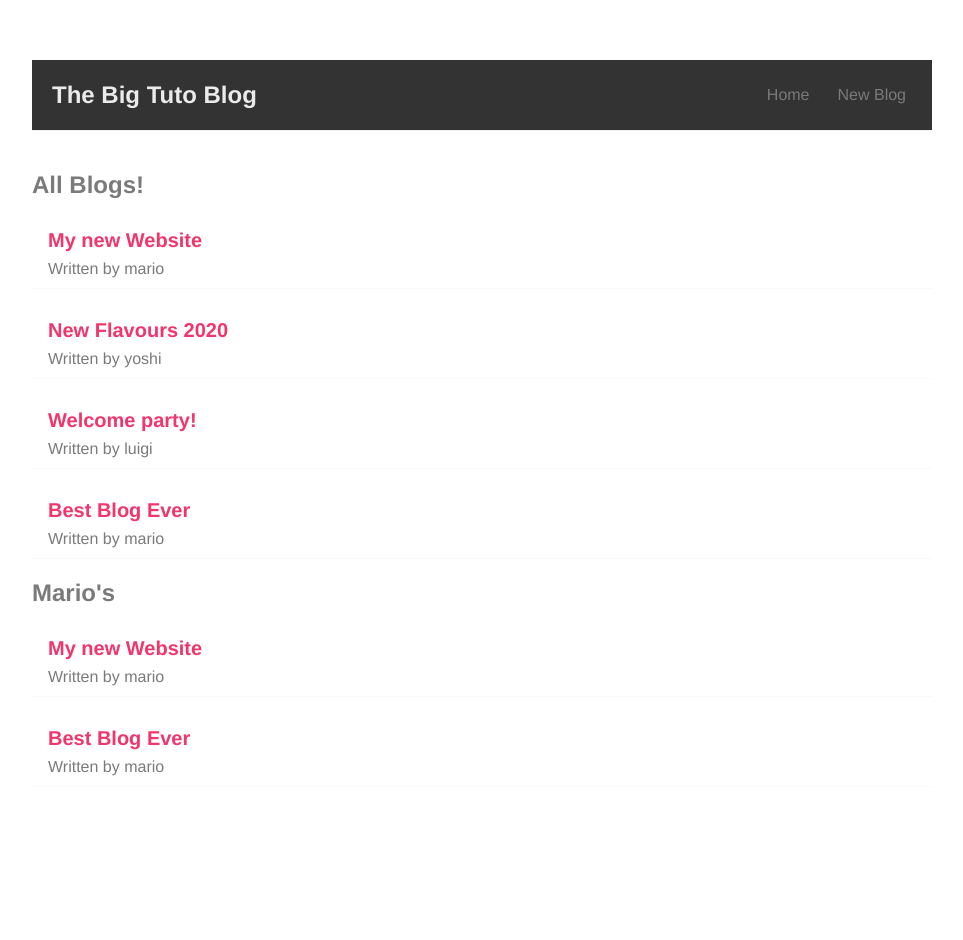
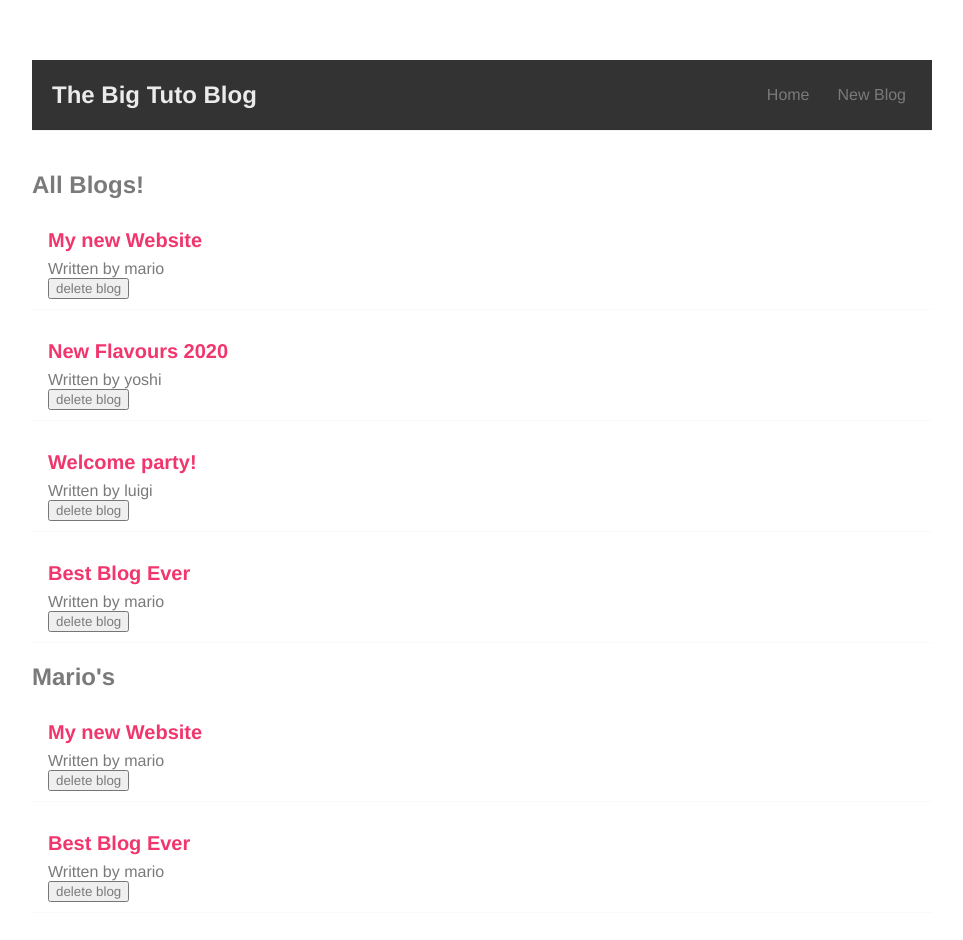
Before and after one commit to gabusdev/Simple-blog, a React (Create React App) app: page / in a window 1280 px wide. Shown: the top 940 px of the page, without its empty margins (158-1121 px from the left). Before the commit the page ends 867 px from the top, so only its background shows below. Built offline with nearby package versions, Linux system fonts and the light colour scheme.

Commit message:
Usamos funciones como props

```diff
--- a/src/Blog.tsx
+++ b/src/Blog.tsx
@@ -5,19 +5,26 @@ interface BlogProps {
   title: string;
   author: string;
   body: string;
+  handleDelete: Function;
 }
 
 // Las siguientes dos lineas son igula de funcionales, solo hay q descomentar
 // la declaracion de la constante blog
 // y llamar los valores desde ese objeto blog
 // const Blog: FunctionComponent<BlogProps> = (props) => {
-const Blog: FunctionComponent<BlogProps> = ({ id, title, author }) => {
+const Blog: FunctionComponent<BlogProps> = ({
+  id,
+  title,
+  author,
+  handleDelete,
+}) => {
   // const blog = props;
 
   return (
     <div className='blog-preview' key={id}>
       <h3>{title} </h3>
       <p>Written by {author}</p>
+      <button onClick={() => handleDelete(id)}>delete blog</button>
     </div>
   );
 };
--- a/src/BlogList.tsx
+++ b/src/BlogList.tsx
@@ -4,9 +4,14 @@ import Blog from "./Blog";
 interface BlogListProps {
   blogs: Array<any>;
   title: string;
+  handleDelete: Function;
 }
 
-const BlogList: FunctionComponent<BlogListProps> = ({ blogs, title }) => {
+const BlogList: FunctionComponent<BlogListProps> = ({
+  blogs,
+  title,
+  handleDelete,
+}) => {
   // const blogs = props.blogs; // Se puede usar asi llamando al parametro prop o como lo hice ahora
 
   return (
@@ -18,6 +23,7 @@ const BlogList: FunctionComponent<BlogListProps> = ({ blogs, title }) => {
           title={blog.title}
           author={blog.author}
           body={blog.body}
+          handleDelete={handleDelete}
         />
       ))}
     </div>
--- a/src/Home.tsx
+++ b/src/Home.tsx
@@ -5,23 +5,39 @@ interface HomeProps {}
 
 const Home: FunctionComponent<HomeProps> = () => {
   const [blogs, setBlogs] = useState([
-    { title: "My new Website", body: "Lorem ipsum...", author: "mario", id: 1 },
+    {
+      title: "My new Website",
+      body: "Lorem ipsum...",
+      author: "mario",
+      id: "1",
+    },
     {
       title: "New Flavours 2020", // Este se abre asi porq segun la extension Prettier esta linea es muy larga
       body: "Lorem ipsum...",
       author: "yoshi",
-      id: 2,
+      id: "2",
     },
-    { title: "Welcome party!", body: "Lorem ipsum...", author: "luigi", id: 3 },
-    { title: "Best Blog Ever", body: "Lorem ipsum", author: "mario", id: 4 },
+    {
+      title: "Welcome party!",
+      body: "Lorem ipsum...",
+      author: "luigi",
+      id: "3",
+    },
+    { title: "Best Blog Ever", body: "Lorem ipsum", author: "mario", id: "4" },
   ]);
+
+  const handleDelete = (id: string) => {
+    const newBlogs = blogs.filter((blog) => blog.id !== id);
+    setBlogs(newBlogs);
+  };
 
   return (
     <div className='home'>
-      <BlogList blogs={blogs} title='All Blogs!' />
+      <BlogList blogs={blogs} title='All Blogs!' handleDelete={handleDelete} />
       <BlogList
         blogs={blogs.filter((blog) => blog.author === "mario")}
         title="Mario's"
+        handleDelete={handleDelete}
       />
     </div>
   );
```
